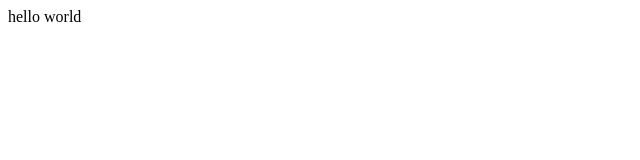
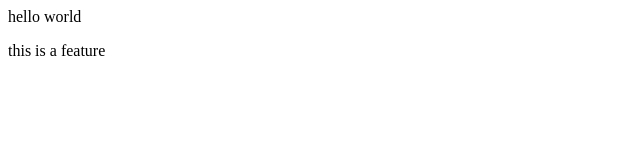
Before and after one commit to Iqrar08/Local-repo, a plain HTML site: page index.html in a window 1280 px wide. Shown: the full height of the page, 0-640 px from the left. Drawn offline with Linux system fonts and the light colour scheme.

Commit message:
feature added

```diff
--- a/index.html
+++ b/index.html
@@ -1 +1,2 @@
 <p>hello world</p>
+<p>this is a feature</p>
```
